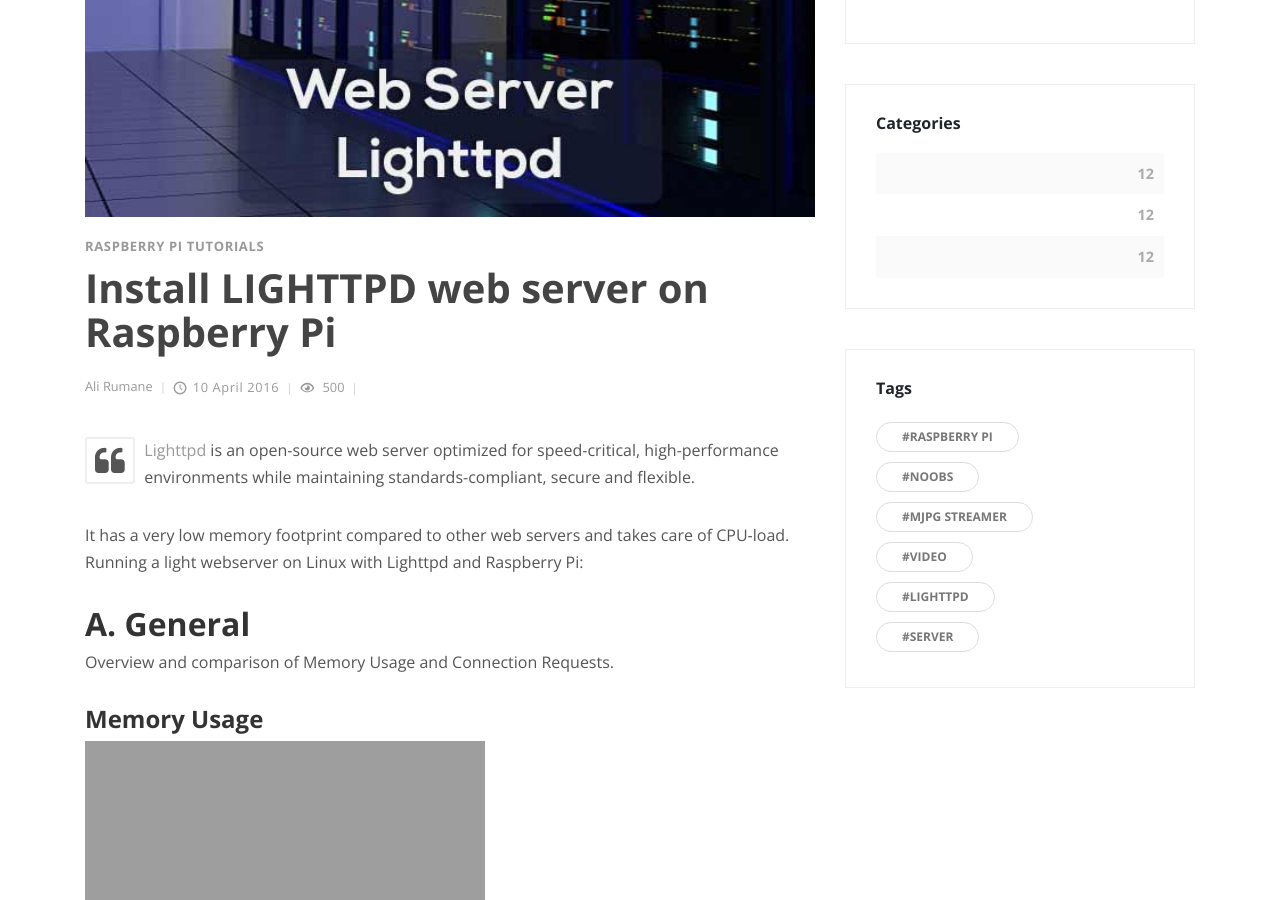
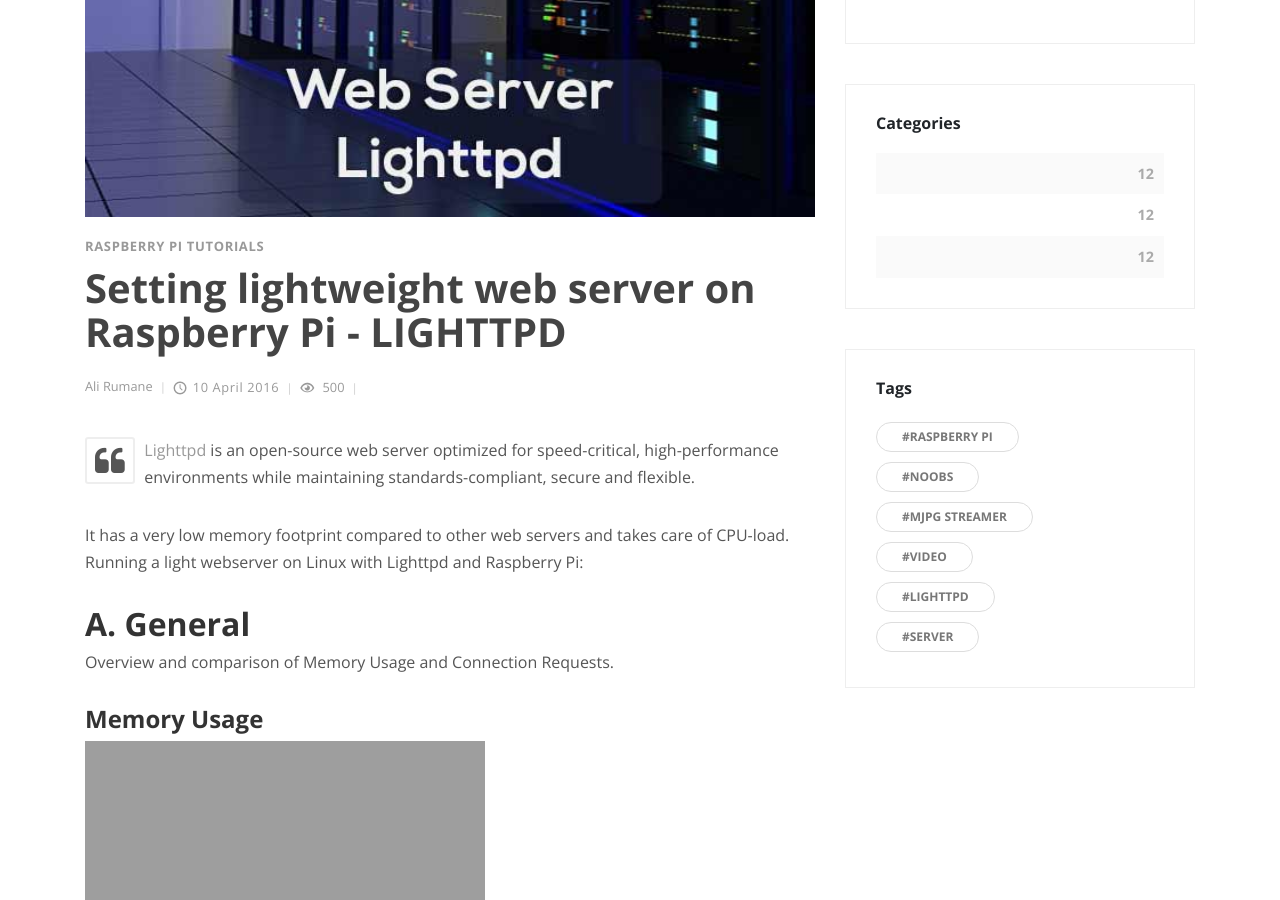
Before and after one commit to alirumane/alirumane.github.io, a Jekyll site: the page built from _posts/2016-04-10-setting-lighttpd-on-raspberry-pi.md, in a window 1280 px wide and 900 px high, scrolled down 462 px. Built offline with Jekyll 4.4.1, drawn with Linux system fonts in a browser that asks for light colours.

Commit message:
Update and rename 2016-04-10-install-lighttpd-on-raspberry-pi.md to 2016-04-10-setting-lighttpd-on-raspberry-pi.md

```diff
--- a/_posts/2016-04-10-install-lighttpd-on-raspberry-pi.md
+++ b/_posts/2016-04-10-setting-lighttpd-on-raspberry-pi.md
@@ -1,6 +1,6 @@
 ---
 layout: post
-title: Install LIGHTTPD web server on Raspberry Pi
+title: Setting lightweight web server on Raspberry Pi - LIGHTTPD
 tags: [Raspberry Pi, lighttpd, server]
 category: [Raspberry Pi Tutorials]
 thumbnail : images/post/install-lighttpd-on-raspberry-pi.jpg
```
